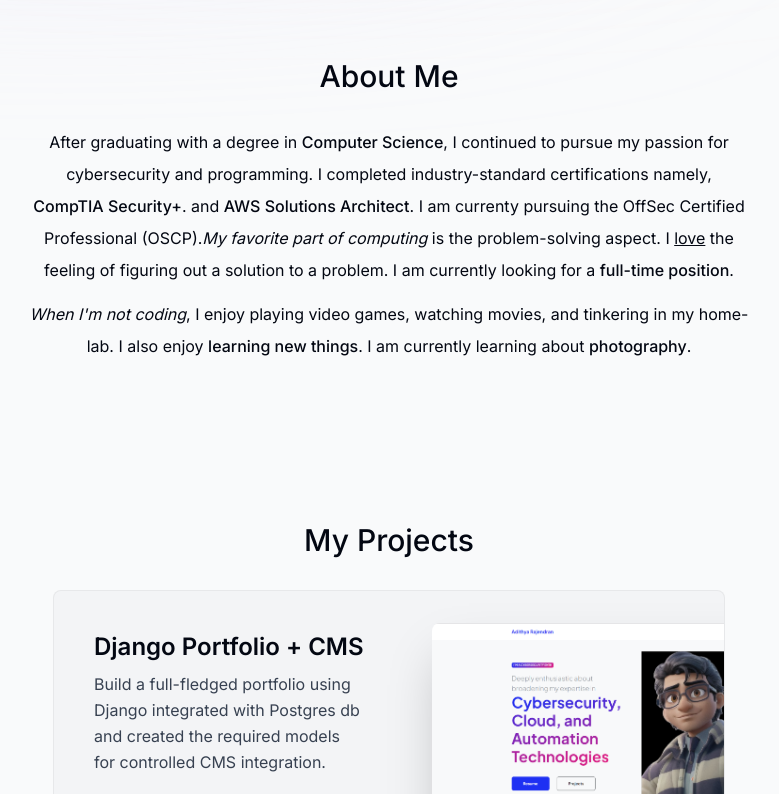
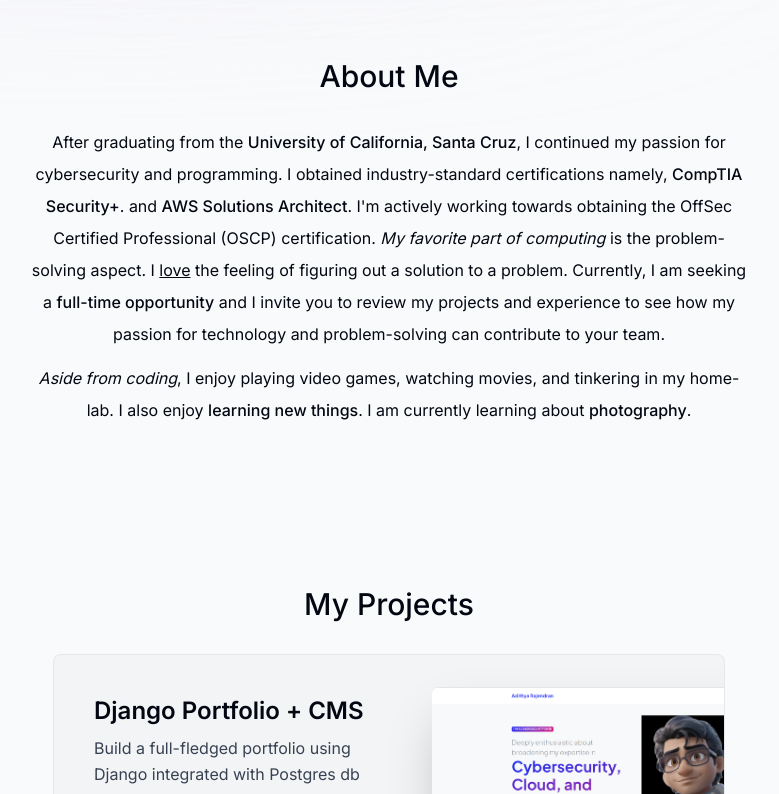
Before and after one commit to Adithya-Rajendran/portfolio-website, a Next.js app: page / in a window 1280 px wide. Shown: the part 766-1560 px from the top of the page, without its empty margins (251-1030 px from the left). Built offline with nearby package versions, Linux system fonts and the light colour scheme.

Commit message:
Updated content

```diff
--- a/components/about.tsx
+++ b/components/about.tsx
@@ -19,20 +19,21 @@ export default function About() {
     >
       <SectionHeading>About me</SectionHeading>
       <p className="mb-3">
-        After graduating with a degree in{" "}
-        <span className="font-medium">Computer Science</span>, I continued to pursue my
-        passion for cybersecurity and programming. I completed industry-standard certifications namely,{" "}
+        After graduating from the{" "}
+        <span className="font-medium">University of California, Santa Cruz</span>, I continued my
+        passion for cybersecurity and programming. I obtained industry-standard certifications namely,{" "}
         <span className="font-medium">CompTIA Security+</span>.{" "} and {" "}
         <span className="font-medium">AWS Solutions Architect</span>.{" "}
-        I am currenty pursuing the OffSec Certified Professional (OSCP).
+        I'm actively working towards obtaining the OffSec Certified Professional (OSCP) certification.{" "}
         <span className="italic">My favorite part of computing</span> is the
         problem-solving aspect. I <span className="underline">love</span> the
-        feeling of figuring out a solution to a problem. I am currently looking for a{" "}
-        <span className="font-medium">full-time position</span>.
+        feeling of figuring out a solution to a problem. Currently, I am seeking a{" "}
+        <span className="font-medium">full-time opportunity</span>{" "}
+        and I invite you to review my projects and experience to see how my passion for technology and problem-solving can contribute to your team.
       </p>
 
       <p>
-        <span className="italic">When I'm not coding</span>, I enjoy playing
+        <span className="italic">Aside from coding</span>, I enjoy playing
         video games, watching movies, and tinkering in my home-lab. I also enjoy{" "}
         <span className="font-medium">learning new things</span>. I am currently
         learning about{" "}
--- a/components/intro.tsx
+++ b/components/intro.tsx
@@ -66,7 +66,7 @@ export default function Intro() {
         <span className="font-bold">Hello, I'm Adithya Rajendran.</span> I'm a{" "}
         <span className="font-bold">recent-graduate</span> with a{" "}
         <span className="font-bold">Bachelors in Computer Science</span>. I enjoy
-        building and hacking <span className="italic">sites & apps</span>. My focus is{" "}
+        building and securing <span className="italic">sites & apps</span>. My focus is{" "}
         <span className="underline">Python and Next.js</span>.
       </motion.h1>
 
--- a/lib/data.ts
+++ b/lib/data.ts
@@ -96,14 +96,14 @@ export const projectsData = [
     title: "Hack The Box (HTB) Enthusiast",
     description:
       "Ranked in the top 1000 on Hack The Box (HTB), I actively tackle various challenges and machines, honing my skills.",
-    tags: ["HackTheBox", "Ethical Hacking", "Penetration Testing", "Cybersecurity"],
+    tags: ["Penetration Testing", "Burp Suite", "Privilege Escalation", "hashcat", "Metasploit", "ldapdomaindump"],
     imageUrl: htbImg,
   },
   {
     title: "TryHackMe (THM) Enthusiast",
     description:
-      "Active participant on TryHackMe (THM), engaging in a variety of cybersecurity challenges to enhance my skills in ethical hacking, and more.",
-    tags: ["TryHackMe", "Ethical Hacking", "Network Security", "Cybersecurity"],
+      "Active participant on TryHackMe (THM), engaging in a variety of cybersecurity challenges to enhance my capabilities.",
+    tags: ["Bloodhound", "dirbuster", "Active Directory", "nmap", "ffuf", "Network Security"],
     imageUrl: thmImg,
   },
 ] as const;
```
Also changed, not shown: 1 other file (tests, documents, lock files or other folders).
